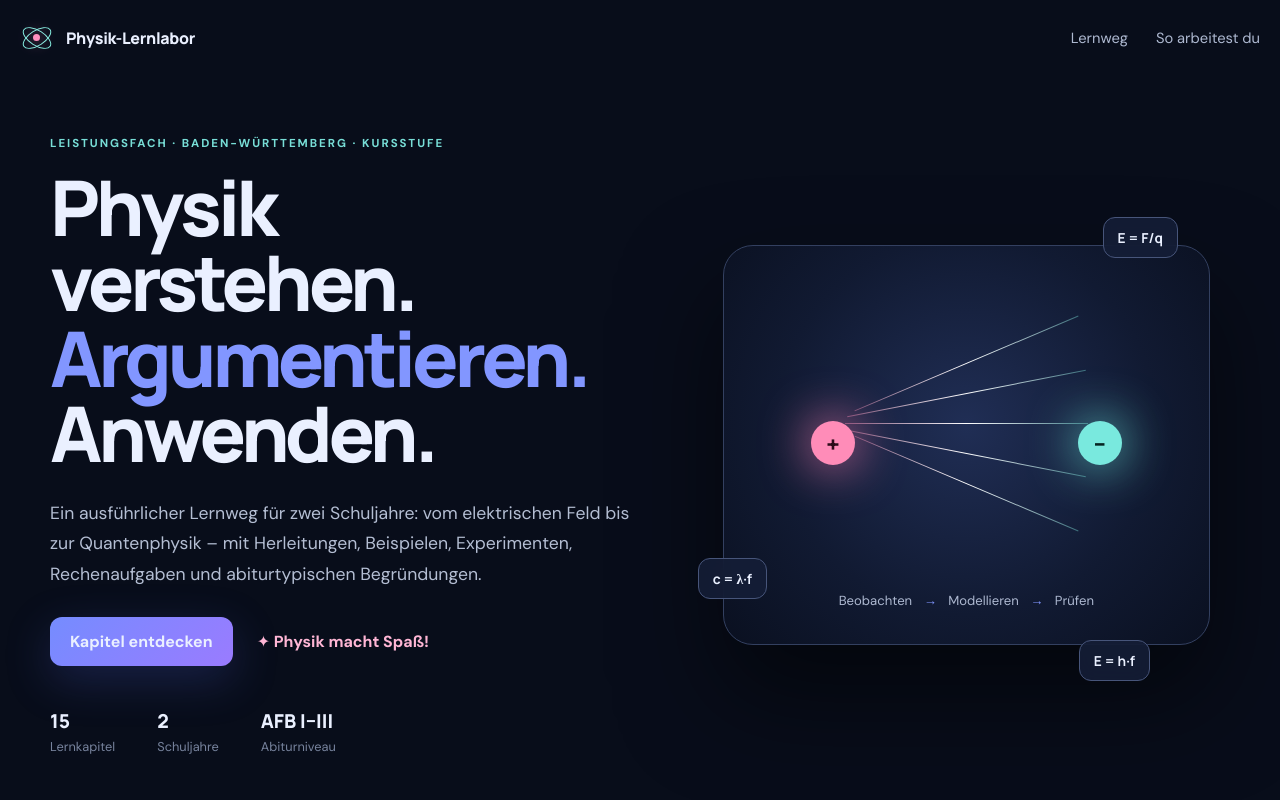
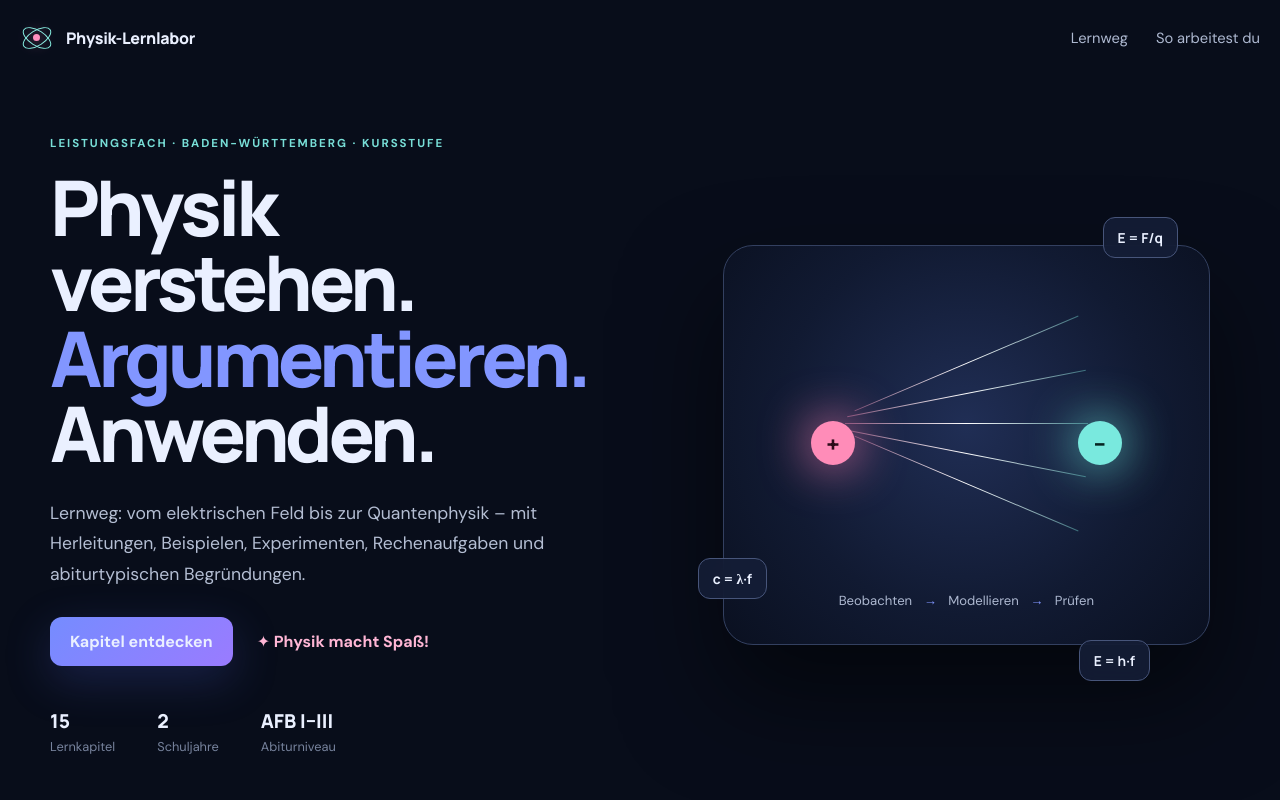
Before and after one commit to SKarwou/Physik_LK, a React (Vite) app: page / in a window 1280 px wide. Shown: the top 800 px of the page. Built offline with nearby package versions, Linux system fonts and the light colour scheme.

Commit message:
Shorten introductory paragraph in Home.tsx

```diff
--- a/src/Home.tsx
+++ b/src/Home.tsx
@@ -17,7 +17,7 @@ export default function Home() {
         <div className="hero-copy">
           <span className="kicker">Leistungsfach · Baden-Württemberg · Kursstufe</span>
           <h1>Physik verstehen.<br /><em>Argumentieren.</em> Anwenden.</h1>
-          <p>Ein ausführlicher Lernweg für zwei Schuljahre: vom elektrischen Feld bis zur Quantenphysik – mit Herleitungen, Beispielen, Experimenten, Rechenaufgaben und abiturtypischen Begründungen.</p>
+          <p>Lernweg: vom elektrischen Feld bis zur Quantenphysik – mit Herleitungen, Beispielen, Experimenten, Rechenaufgaben und abiturtypischen Begründungen.</p>
           <div className="hero-actions"><a className="button button-primary" href="#lernweg">Kapitel entdecken</a><span className="motto">✦ Physik macht Spaß!</span></div>
           <dl className="hero-stats"><div><dt>15</dt><dd>Lernkapitel</dd></div><div><dt>2</dt><dd>Schuljahre</dd></div><div><dt>AFB I–III</dt><dd>Abiturniveau</dd></div></dl>
         </div>
```
